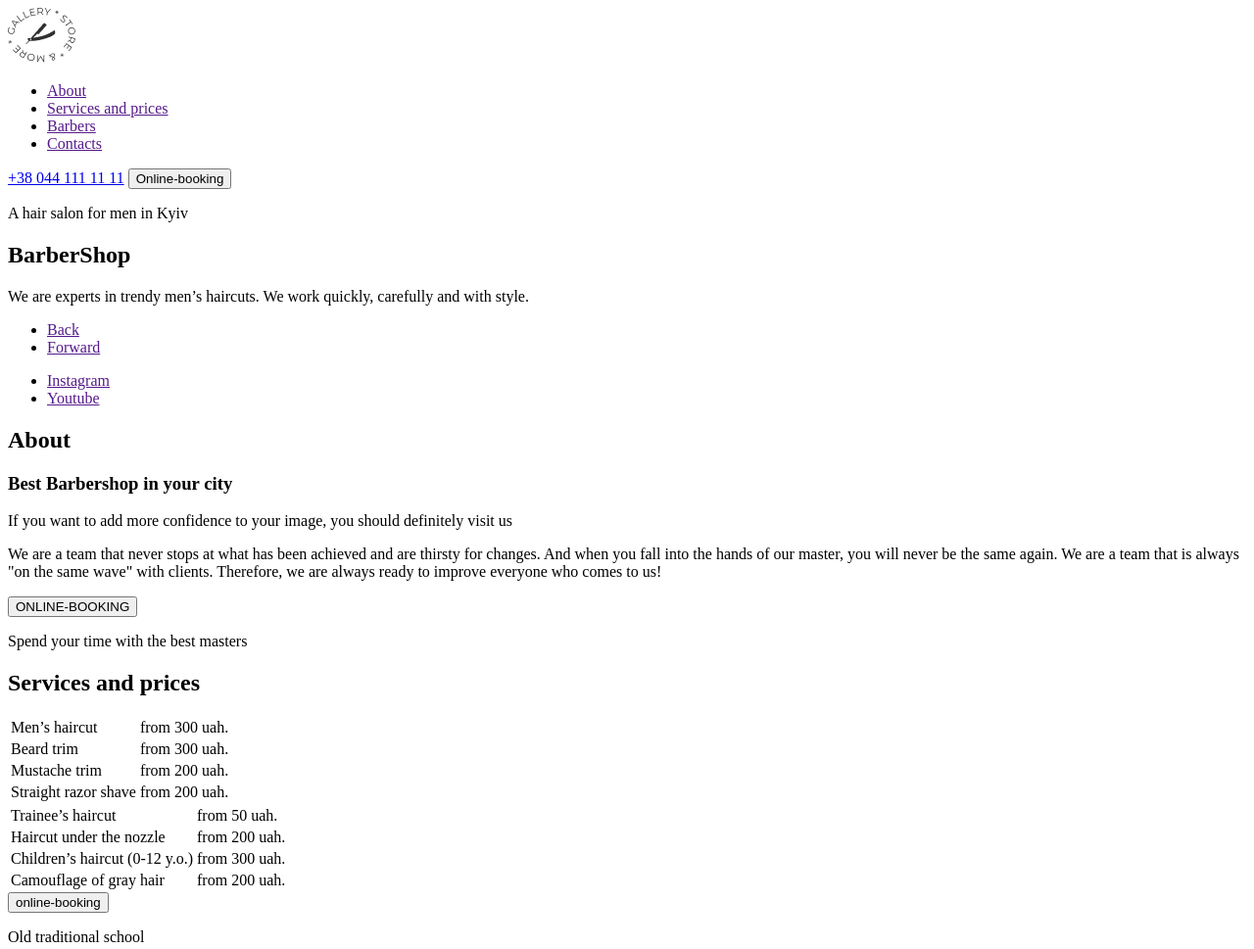
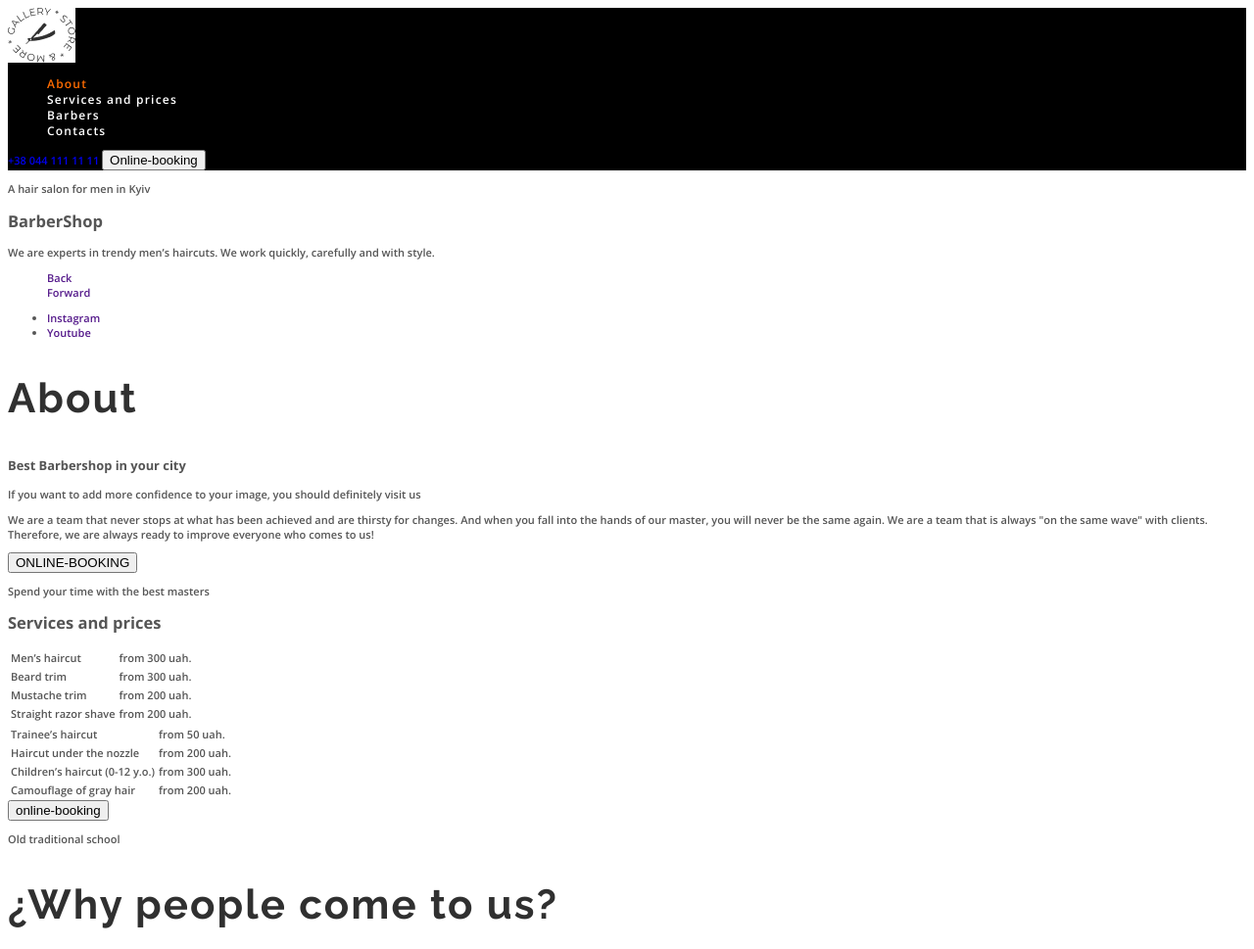
Before and after one commit to vya-vyu/barbershop, a plain HTML site: page index.html in a window 1280 px wide. Shown: the top 969 px of the page at 98% size. Drawn offline with nearby package versions, Linux system fonts and the light colour scheme.

Commit message:
lessons2

```diff
--- a/css/style.css
+++ b/css/style.css
@@ -1,18 +1,43 @@
-.box {
-    /* Control the overall width
-      and element height or only
-      the size of its content area */
-    width: 150px;
-    height: 150px;
-
-    /* Sets the border */
-    border: 5px solid #f44336;
-
-    /* Adds an inner padding */
-    padding: 30px;
-
-    /* Sets outer margins */
-    margin: 80px;
-
-    background-color: #ffeb3b;
+:root {
+  --main-light-color: #ffffff;
+  --main-text-color: #555555;
+  --main-title-color: #303030;
+  --accent-color: #ff6c00;
 }
+body {
+  font-family: "Open Sans", sans-serif;
+  background-color: var(--main-light-color);
+  color: var(--main-text-color);
+  font-size: 11px;
+  font-style: normal;
+  font-weight: 600;
+}
+header {
+  background-color: black;
+}
+.list {
+  list-style: none;
+}
+.link {
+  text-decoration: none;
+}
+.title {
+  color: var(--main-title-color);
+  font-family: "Raleway";
+  font-style: normal;
+  font-weight: 700;
+  font-size: 42px;
+  line-height: 49px;
+  letter-spacing: 0.05em;
+}
+.nav-link {
+  font-size: 12px;
+  line-height: 1.33;
+  letter-spacing: 0.1em;
+  color: var(--main-light-color);
+}
+.nav-link.curent,
+.nav-link:hover,
+.nav-link:focus {
+  color: var(--accent-color);
+}
--- a/index.html
+++ b/index.html
@@ -1,11 +1,17 @@
 <!DOCTYPE html>
 <html lang="en">
-  <link rel="stylesheet" href="./css/style.css" />
   <head>
     <meta charset="UTF-8" />
     <meta http-equiv="X-UA-Compatible" content="IE=edge" />
     <meta name="viewport" content="width=device-width, initial-scale=1.0" />
     <title>Document</title>
+    <link rel="preconnect" href="https://fonts.googleapis.com" />
+    <link rel="preconnect" href="https://fonts.gstatic.com" crossorigin />
+    <link
+      href="https://fonts.googleapis.com/css2?family=Open+Sans:wght@400;600;700&family=Raleway:wght@700&display=swap"
+      rel="stylesheet"
+    />
+    <link rel="stylesheet" href="./css/style.css" />
   </head>
   <body>
     <header>
@@ -13,13 +19,13 @@
         ><img src="./images/logo.jpg" alt="logo" width="69"
       /></a>
       <nav>
-        <ul>
-          <li><a href="">About</a></li>
-          <li><a href="">Services and prices</a></li>
-          <li><a href="">Barbers</a></li>
-          <li><a href="">Contacts</a></li>
+        <ul class="list">
+          <li><a href="" class="nav-link curent link">About</a></li>
+          <li><a href="" class="nav-link link">Services and prices</a></li>
+          <li><a href="" class="nav-link link">Barbers</a></li>
+          <li><a href="" class="nav-link link">Contacts</a></li>
         </ul>
-        <a href="tel:+380441111111">+38 044 111 11 11</a>
+        <a href="tel:+380441111111" class="link">+38 044 111 11 11</a>
         <button type="button">Online-booking</button>
       </nav>
     </header>
@@ -31,25 +37,25 @@
           We are experts in trendy men’s haircuts. We work quickly, carefully
           and with style.
         </p>
-        <ul>
-          <li><a href="">Back</a></li>
-          <li><a href="">Forward</a></li>
+        <ul class="list">
+          <li><a href="" class="link">Back</a></li>
+          <li><a href="" class="link">Forward</a></li>
         </ul>
         <ul>
           <li>
-            <a href="" target="_blank" rel="noopener noreferrer nofollower"
+            <a href="" target="_blank" rel="noopener noreferrer nofollower" class="link"
               >Instagram</a
             >
           </li>
           <li>
-            <a href="" target="_blank" rel="noopener noreferrer nofollower"
+            <a href="" target="_blank" rel="noopener noreferrer nofollower" class="link"
               >Youtube</a
             >
           </li>
         </ul>
       </section>
       <section>
-        <h2>About</h2>
+        <h2 class="title">About</h2>
         <h3>Best Barbershop in your city</h3>
         <p>
           If you want to add more confidence to your image, you should
@@ -107,7 +113,7 @@
       </section>
       <section>
         <p>Old traditional school</p>
-        <h2>¿Why people come to us?</h2>
+        <h2 class="title">¿Why people come to us?</h2>
         <p>
           Only good things are said about us. But it's better to see and feel 1
           time than read 10 times.
@@ -121,7 +127,7 @@
       </section>
       <section>
         <p>For true enjoyers of the atmosphere</p>
-        <h2>Our barbers</h2>
+        <h2 class="title">Our barbers</h2>
         <ul>
           <li>
             <img
```
Also changed, not shown: 1 other file.
